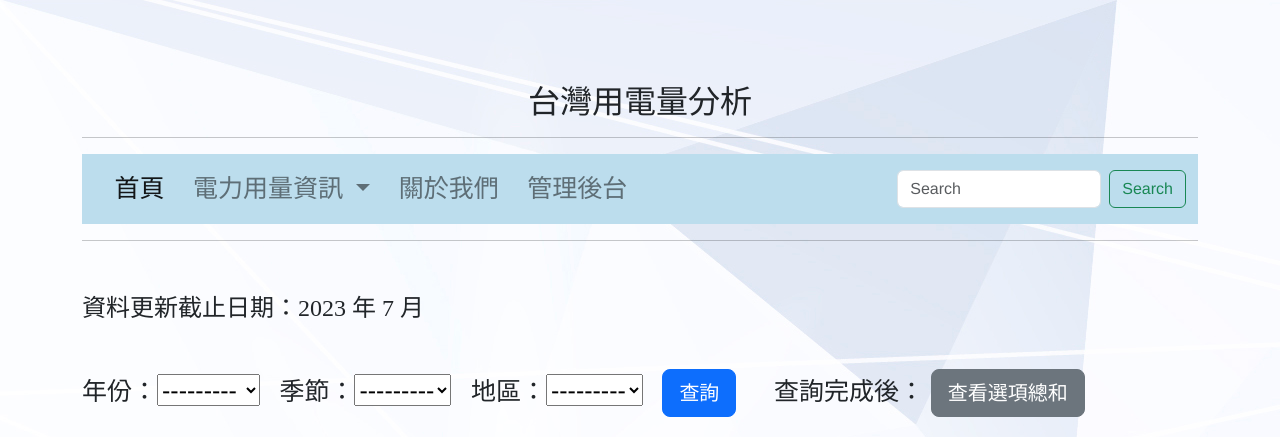
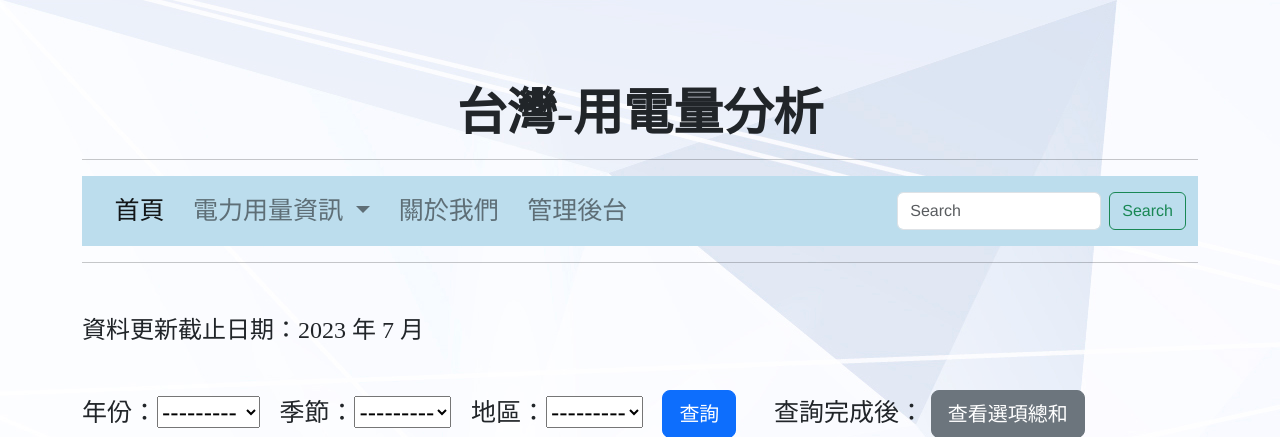
Before and after one commit to CCH147/Taiwan-Power-Analyze, a Django app: page / in a window 1280 px wide. Shown: the top 437 px of the page. Run offline with Django 4.2, Linux system fonts and the light colour scheme; data comes from the database, SQL or seed files in the repository; some libraries are stand-ins or nearby versions.

Commit message:
third commit

```diff
--- a/davidweb/mysite/templates/mysite/index.html
+++ b/davidweb/mysite/templates/mysite/index.html
@@ -35,8 +35,6 @@
     <meta name="viewport" content="width=device-width, initial-scale=1">
 </head>
 
-<body style="background-image: url('{% static 'page5.jpg' %}')">
-
 <h4 class="text-left">
     {% csrf_token %}
     {% for date in enddate %}
@@ -45,6 +43,8 @@
     {% endfor %}
 </h4>
 <br />
+
+<body style="background-image: url('{% static 'page5.jpg' %}')">
 
     <form method='POST'>
         {% csrf_token %}
--- a/davidweb/templates/base.html
+++ b/davidweb/templates/base.html
@@ -15,9 +15,9 @@
 <body >
   <h4 class="text-center"></h4>
   <br>
-  <div class="container" style="font-family:微軟正黑體;">
+  <div class="container" style="font-family:微軟正黑體; ">
     <br>
-    <h1 class="text-center">台灣用電量分析</h1>
+    <h1 class="text-center" style="font-family: 微軟正黑體; font-size:50px;"><b>台灣-用電量分析</b></h1>
     <hr>
     {% include 'menu.html' %}
     <hr>
```
Lines whose indentation alone changed are shown as unchanged.
